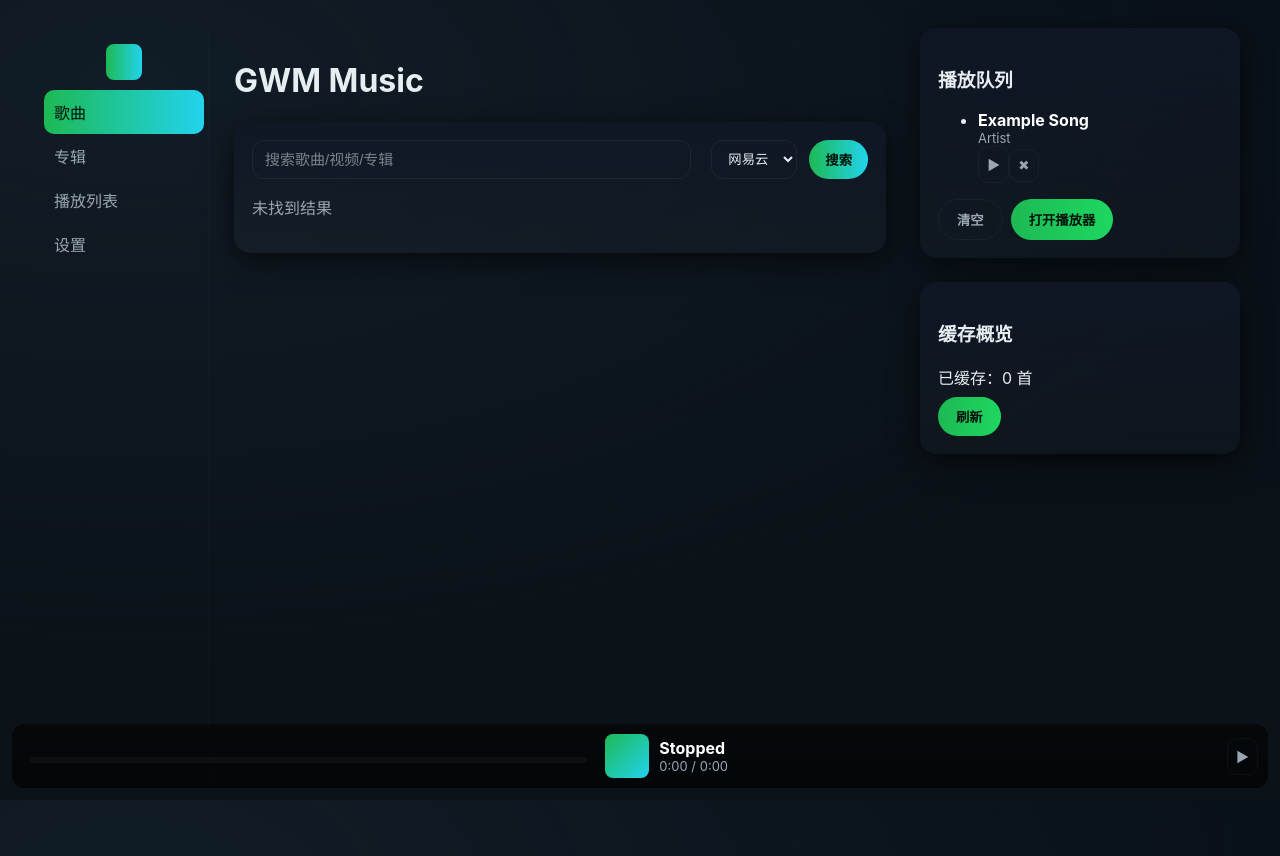
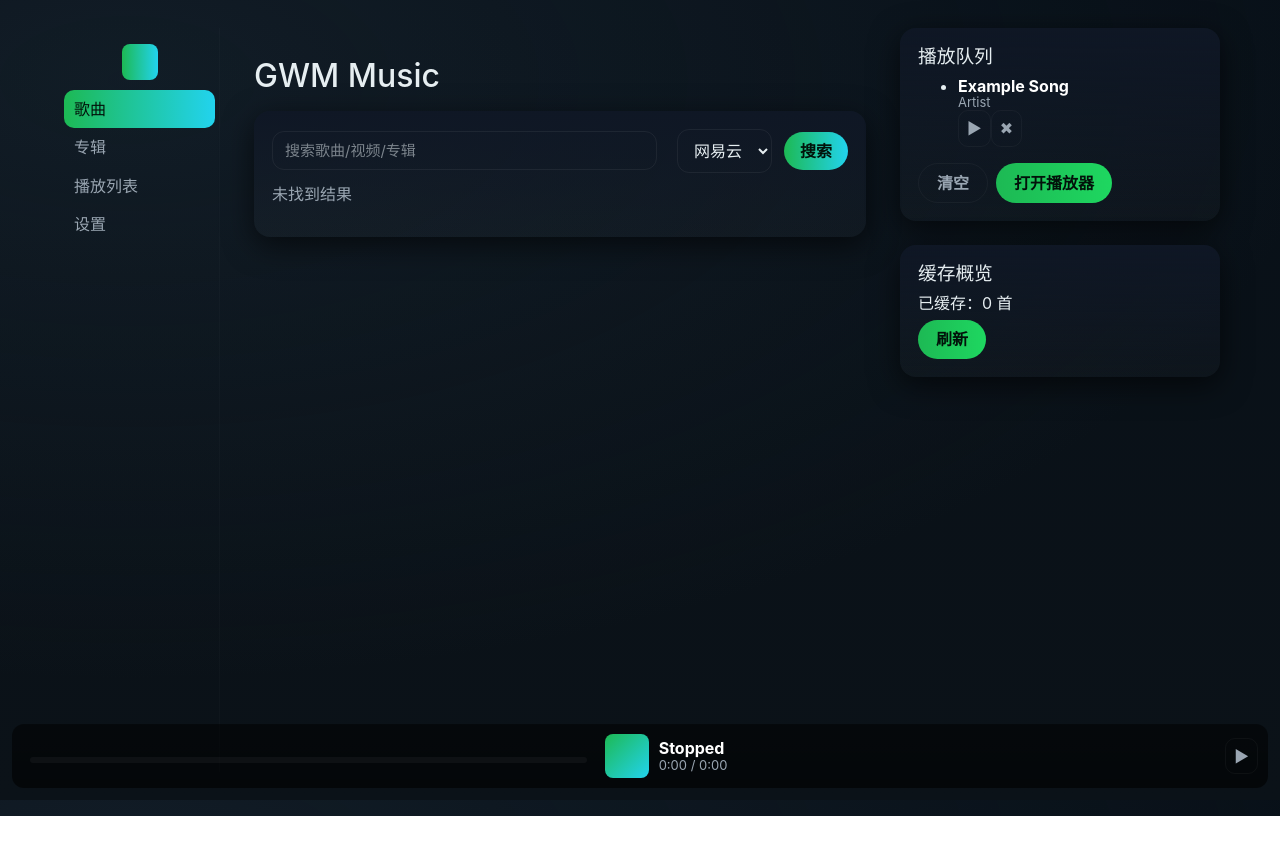
Before and after one commit to zhanggaolei001/GWMMusic, a React (Vite) app in the folder web/: page / in a window 1280 px wide. After the commit the page ends 816 px from the top, so only its background shows below. Built offline with nearby package versions, Linux system fonts and the light colour scheme.

Commit message:
chore(web): add antd + react-query foundation

```diff
--- a/web/package.json
+++ b/web/package.json
@@ -1 +1 @@
-{"name":"gwm-music-web","version":"0.1.0","private":true,"type":"module","scripts":{"dev":"vite","build":"tsc --noEmit && vite build","preview":"vite preview","test":"vitest"},"dependencies":{"axios":"1.6.7","playwright":"^1.57.0","react":"18.2.0","react-dom":"18.2.0"},"devDependencies":{"@testing-library/jest-dom":"6.0.0","@testing-library/react":"14.0.0","@types/react":"18.2.48","@types/react-dom":"18.2.18","@vitejs/plugin-react":"4.2.1","jsdom":"22.1.0","typescript":"5.3.3","vite":"5.0.12","vitest":"1.0.0"}}
+{"name":"gwm-music-web","version":"0.1.0","private":true,"type":"module","scripts":{"dev":"vite","build":"tsc --noEmit && vite build","preview":"vite preview","test":"vitest"},"dependencies":{"@ant-design/icons":"^5.6.1","@tanstack/react-query":"^5.83.0","antd":"^5.27.0","axios":"1.6.7","playwright":"^1.57.0","react":"18.2.0","react-dom":"18.2.0"},"devDependencies":{"@testing-library/jest-dom":"6.0.0","@testing-library/react":"14.0.0","@types/react":"18.2.48","@types/react-dom":"18.2.18","@vitejs/plugin-react":"4.2.1","jsdom":"22.1.0","typescript":"5.3.3","vite":"5.0.12","vitest":"1.0.0"}}
--- a/web/src/main.tsx
+++ b/web/src/main.tsx
@@ -1,5 +1,7 @@
 import React from "react";
 import ReactDOM from "react-dom/client";
+import "antd/dist/reset.css";
+import { QueryClient, QueryClientProvider } from "@tanstack/react-query";
 import App from "./App";
 import "./styles/base.css";
 import "./styles/layout.css";
@@ -7,8 +9,12 @@ import "./styles/nav.css";
 import "./styles/components.css";
 import "./styles/player.css";
 
+const queryClient = new QueryClient();
+
 ReactDOM.createRoot(document.getElementById("root")!).render(
   <React.StrictMode>
-    <App />
+    <QueryClientProvider client={queryClient}>
+      <App />
+    </QueryClientProvider>
   </React.StrictMode>,
 );
```
Also changed, not shown: 1 other file (tests, documents, lock files or other folders).
